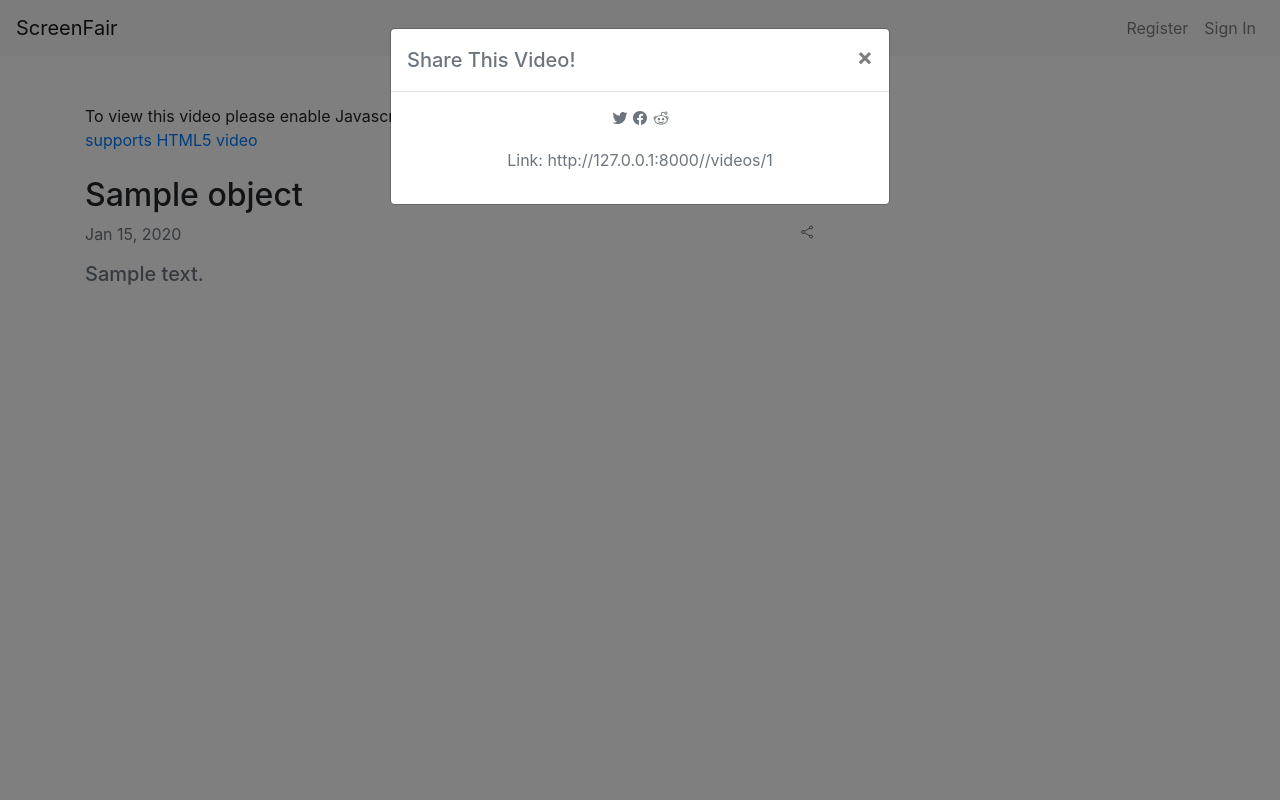
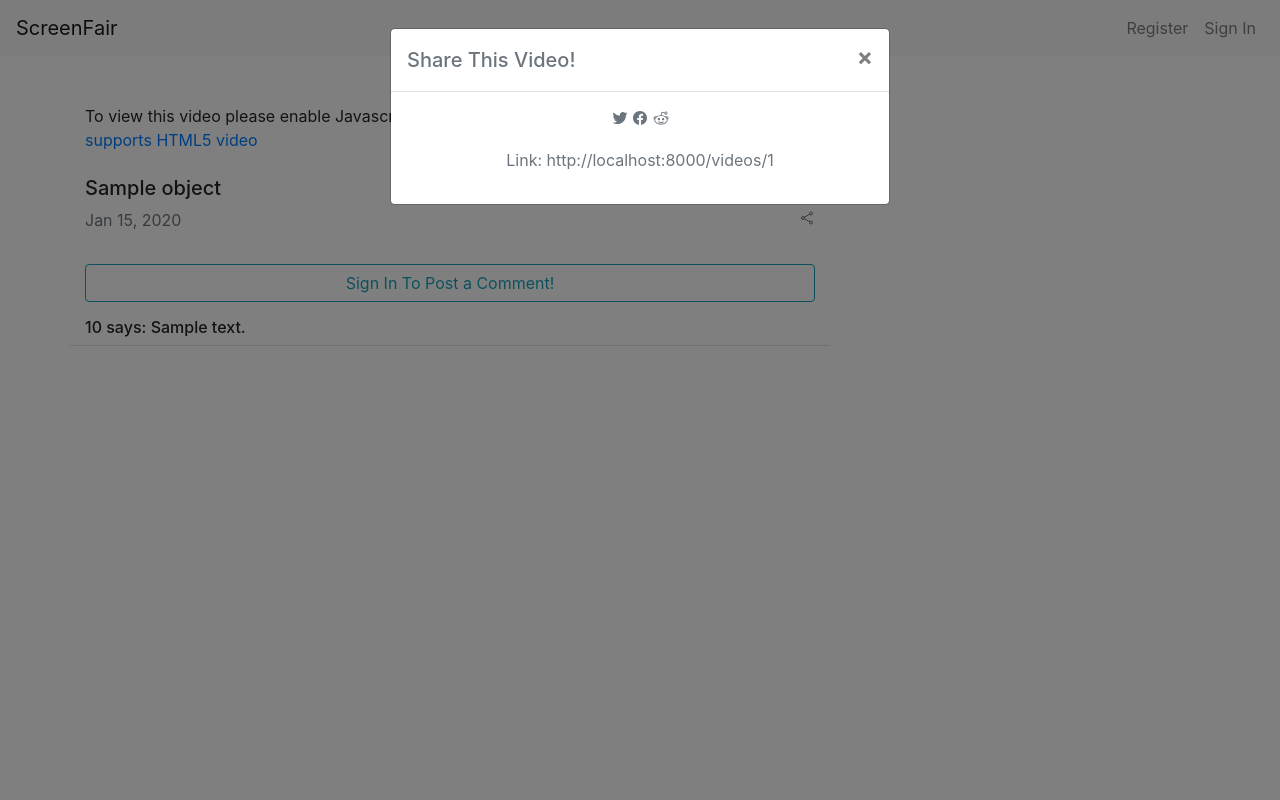
Before and after one commit to kyleisme14/screenfair, a Django app: template screenshare/videos/templates/videos/detail_video.html in a window 1280 px wide, after a click that opens the changed part. Run offline with Django 3.2, Linux system fonts and the light colour scheme; the template is opened without the code that fills it: most values are stand-ins (such as "Sample title", 1, 10 or a date in 2020); some libraries are stand-ins or nearby versions.

Commit message:
comments

```diff
--- a/screenshare/videos/admin.py
+++ b/screenshare/videos/admin.py
@@ -1,4 +1,5 @@
 from django.contrib import admin
-from .models import Video
+from .models import Video, Category
 
 admin.site.register(Video)
+admin.site.register(Category)
--- a/screenshare/videos/templates/videos/base.html
+++ b/screenshare/videos/templates/videos/base.html
@@ -16,7 +16,7 @@
     <!-- If you'd like to support IE8 (for Video.js versions prior to v7) -->
   	<script src="https://vjs.zencdn.net/ie8/1.1.2/videojs-ie8.min.js"></script>
 
-    <title>Screen Fair</title>
+    <title>ScreenFair</title>
   </head>
   <body>
     {% include 'videos/navigation.html' %}
@@ -29,6 +29,7 @@
     <script src="https://cdn.jsdelivr.net/npm/popper.js@1.16.0/dist/umd/popper.min.js" integrity="sha384-Q6E9RHvbIyZFJoft+2mJbHaEWldlvI9IOYy5n3zV9zzTtmI3UksdQRVvoxMfooAo" crossorigin="anonymous"></script>
     <script src="https://stackpath.bootstrapcdn.com/bootstrap/4.5.0/js/bootstrap.min.js" integrity="sha384-OgVRvuATP1z7JjHLkuOU7Xw704+h835Lr+6QL9UvYjZE3Ipu6Tp75j7Bh/kR0JKI" crossorigin="anonymous"></script>
 
+    <script src="https://cdn.jsdelivr.net/npm/sharer.js@latest/sharer.min.js"></script>
     <script src="https://vjs.zencdn.net/7.8.3/video.js"></script>
     <script src="https://unpkg.com/ionicons@5.1.2/dist/ionicons.js"></script>
   </body>
--- a/screenshare/videos/templates/videos/detail_video.html
+++ b/screenshare/videos/templates/videos/detail_video.html
@@ -1,4 +1,5 @@
 {% extends 'videos/base.html' %}
+{% load crispy_forms_tags %}
 
 {% block content %}
 	<div class="container">
@@ -14,11 +15,10 @@
 					To view this video please enable Javascript, and consider upgrading to a web browser that <a href="https://videojs.com/html5-video-support/" target="_blank">supports HTML5 video</a>
 					</p>
 				</video-js>
-				<h2 class="mt-4">{{ object.title }}</h2>
+				<h5 class="mt-4">{{ object.title }}</h5>
 				<div class="row">
 					<div class="col-md-6 text-muted">
 						<p>{{ object.date_posted | date:"M d, Y" }}</p>
-						<h5>{{ object.description }}</h5>
 					</div>
 					<div class="col-md-6 text-muted text-right">
 						<ion-icon class="video-icons" name="share-social-outline" type="button"  data-toggle="modal" data-target="#exampleModal">
@@ -36,10 +36,10 @@
                             </button>
                             </div>
                             <div class="modal-body text-center">
-                                <ion-icon class="social-share-icons twitter-social-color" name="logo-twitter" data-sharer="twitter" data-title="Checkout {{ object.title }}!" data-hashtags="" data-url="http://127.0.0.1:8000//videos/{{ object.pk }}">Share on Twitter</ion-icon>
-                                <ion-icon class="social-share-icons facebook-social-color" name="logo-facebook" data-sharer="facebook" data-title="Checkout {{ object.title }} by {{ object.uploader }}!" data-hashtags="" data-url="http://127.0.0.1:8000//videos/{{ object.pk }}">Share on Facebook</ion-icon>
-                                <ion-icon class="social-share-icons reddit-social-color" name="logo-reddit" data-sharer="reddit" data-title="Checkout {{ object.title }} by {{ object.uploader }}!" data-hashtags="" data-url="http://127.0.0.1:8000//videos/{{ object.pk }}">Share on Reddit</ion-icon>
-                                <p class="mt-3">Link: http://127.0.0.1:8000//videos/{{ object.pk }}</p>
+                                <ion-icon class="social-share-icons twitter-social-color" name="logo-twitter" data-sharer="twitter" data-title="Checkout {{ object.title }}!" data-hashtags="" data-url="http://localhost:8000/videos/{{ object.pk }}">Share on Twitter</ion-icon>
+                                <ion-icon class="social-share-icons facebook-social-color" name="logo-facebook" data-sharer="facebook" data-title="Checkout {{ object.title }} by {{ object.uploader }}!" data-hashtags="" data-url="http://localhost:8000/videos/{{ object.pk }}">Share on Facebook</ion-icon>
+                                <ion-icon class="social-share-icons reddit-social-color" name="logo-reddit" data-sharer="reddit" data-title="Checkout {{ object.title }} by {{ object.uploader }}!" data-hashtags="" data-url="http://localhost:8000/videos/{{ object.pk }}">Share on Reddit</ion-icon>
+                                <p class="mt-3">Link: http://localhost:8000/videos/{{ object.pk }}</p>
                             </div>
                         </div>
                         </div>
@@ -53,5 +53,29 @@
 			<a class="video-icons icon-color" href="{% url 'video-delete' object.pk %}"><ion-icon name="close-outline"></ion-icon></a>
 		{% endif %}
 	</div>
+</div>
+    <div class="row mt-3">
+        <div class="col-md-8 col-sm-12">
+            {% if user.is_authenticated %}
+            <form method="POST">
+                {% csrf_token %}
+                <legend class="border-bottom mb-4">Leave a Comment!</legend>
+                {{ form | crispy }}
+                <button class="btn btn-outline-info btn-block">Post</button>
+            </form>
+            {% else %}
+            <a class="btn btn-outline-info btn-block" href="{% url 'account_login' %}">Sign In To Post a Comment!</a>
+            {% endif %}
+        </div>
+    </div>
+
+    {% for comment in comments %}
+    <div class="row mt-3">
+        <div class="col-md-8 col-sm-12 border-bottom">
+            <div> <h6>{{ comment.user }} says: {{ comment.comment }}</h6> </div>
+        </div>
+    </div>
+    {% endfor %}
+</div>
 
 {% endblock content %}
--- a/screenshare/videos/templates/videos/index.html
+++ b/screenshare/videos/templates/videos/index.html
@@ -9,7 +9,6 @@
 				<div class="card-body">
 					<a class="link-text" href="{% url 'video-detail' object.pk %}"><h5 class="text-center">{{ object.title }}</h5></a>
 					<p class="text-muted text-center m-0">{{ object.uploader }}</p>
-					<p class="text-muted text-center">{{ object.date_posted | date:"M d, Y" }}</p>
 				</div>
 			</div>
 			{% endfor %}
```
Also changed, not shown: screenshare/videos/forms.py (added, +9 -0 lines), screenshare/videos/models.py (+20 -0 lines), screenshare/videos/views.py (+66 -30 lines), screenshare/media/uploads/thumbnails/deep_lQveX3J.png (added), screenshare/media/uploads/thumbnails/test1_TPXRe7z.png (added), screenshare/videos/migrations/0001_initial.py, screenshare/videos/migrations/0002_alter_video_id.py (deleted), screenshare/videos/migrations/0002_comment.py (added), 2 other files.
